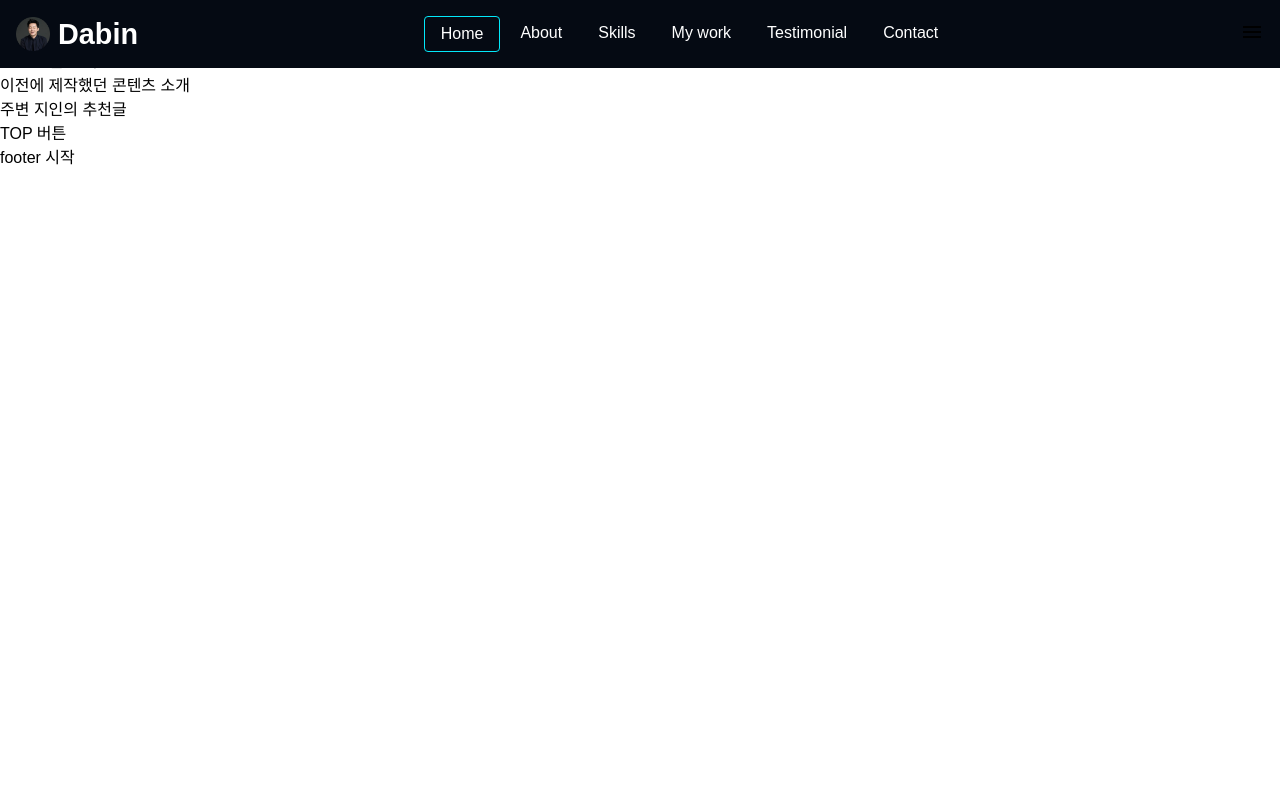
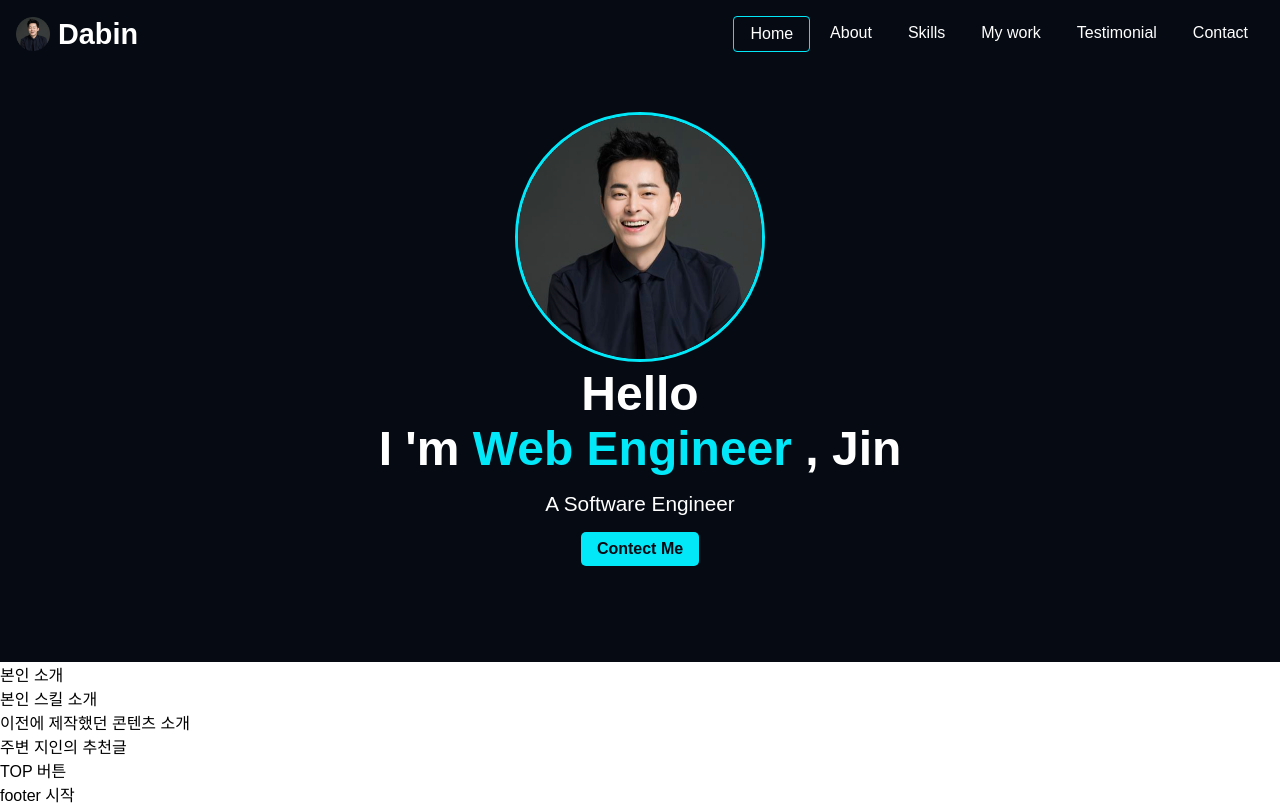
Before and after one commit to Kimdabin97/Dabin, a plain HTML site: page index.html in a window 1280 px wide. Drawn offline with nearby package versions, Linux system fonts and the light colour scheme; a web font is replaced by a local one.

Commit message:
Add files via upload

```diff
--- /dev/null
+++ b/css/main_home.css
@@ -0,0 +1,49 @@
+/* main_home 시작 */
+#home{
+    background-color: var(--color-primary);
+    color: var(--color-text);
+    padding: 5rem 1rem;
+    padding-top: 7rem;
+    text-align: center;
+}
+
+    .home_avatar{
+        width: 250px;
+        height: 250px;
+        object-fit: cover;
+        border-radius: 100%;
+        border: 3px solid var(--color-accent);
+    }
+
+    .section_title{
+        font-size: 3rem;
+        margin-bottom: 1rem;
+    }
+
+        .home_title-strong{
+            color: var(--color-accent);
+        }
+
+    .section_description{
+        font-size: 1.3rem;
+    }
+
+    .section_contact{
+        display: inline-block;
+        background-color: var(--color-accent);
+        color: var(--color-black);
+        margin: 1rem;
+        padding: 0.5rem 1rem;
+        font-weight: bold;
+        border-radius: 5px;
+        transition: all 1s;
+    }
+
+    .section_contact:hover{
+        background-color: transparent;
+        color: var(--color-text);
+        outline: 2px solid var(--color-accent);
+        transition: all 1s;
+        border: 1px solid var(--color-accent);
+        border-radius: 5px;
+    }
--- a/css/style.css
+++ b/css/style.css
@@ -54,7 +54,6 @@ button:focus{
     width: 100%;
     background: #050a13;
     padding: 1rem;
-
     display: flex;
     justify-content: space-between;
     align-items: center;
@@ -64,6 +63,7 @@ button:focus{
         display: flex;
         align-items: center;
         gap: 8px;
+        width: 20%;
     }
 
         .header_logo_img{
@@ -84,6 +84,8 @@ button:focus{
             display: block;
             padding: 8px 16px;
             border-bottom: 1px solid transparent;
+            transition: all 1.5s;
+
         }
 
         .header_menu_item.active{
@@ -94,8 +96,9 @@ button:focus{
         .header_menu_item:hover {
             border-bottom: 1px solid var(--color-accent);
             border-radius: 4px;
+            transition: all 1.5s;
         }
 
-    .hamburger{
+    .hambuger{
         display: none;
     }
--- a/index.html
+++ b/index.html
@@ -14,6 +14,8 @@
     <meta property="og:image" content="배포후 생성된 이미지 URL" />
 
     <link href="./css/style.css" type="text/css" rel=stylesheet>
+    <link href="./css/main_home.css" type="text/css" rel=stylesheet>
+
     <script src="./js/main.js" defer></script>
 
     <link rel="preconnect" href="https://fonts.googleapis.com">
@@ -66,8 +68,16 @@
         <!-- ================main 시작 ================-->
     <main>
         <!--home 시작 -->
-        <section id="home">
-            로고 + nav 메뉴
+        <section id="home" class="section_style">
+            <div class="home_container">
+                <img class="home_avatar" src="./images/favicon.png" alt="dabin's images" width="250">
+                <h2 class="section_title">
+                    Hello <br>
+                    I &#39;m <strong class="home_title-strong"> Web Engineer </strong>, Jin
+                </h2>
+                <p class="section_description"> A Software Engineer </p>
+                <a class="section_contact" href="#contact"> Contect Me </a>
+            </div>
         </section>
 
         <!--about 시작 -->
```
